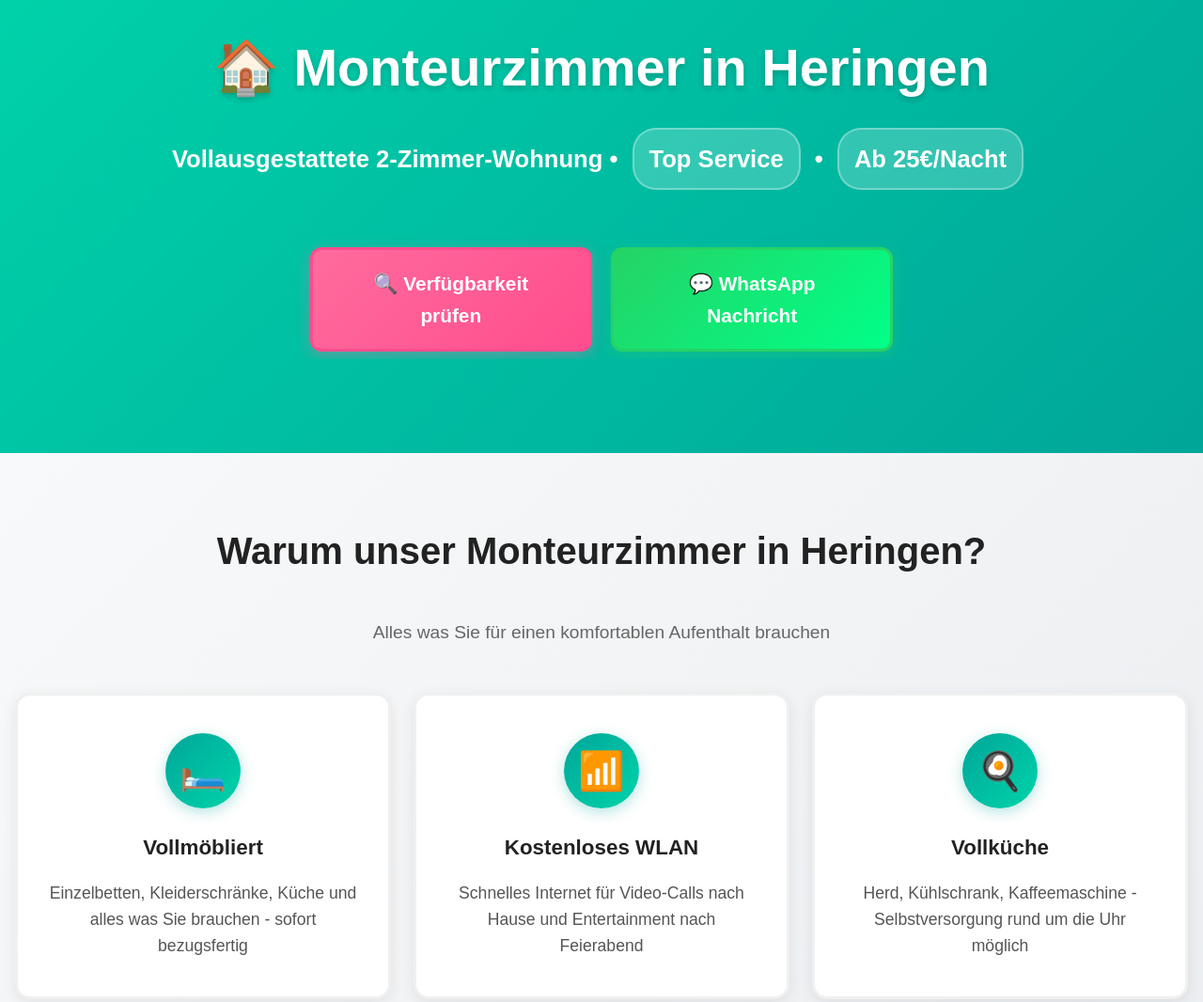
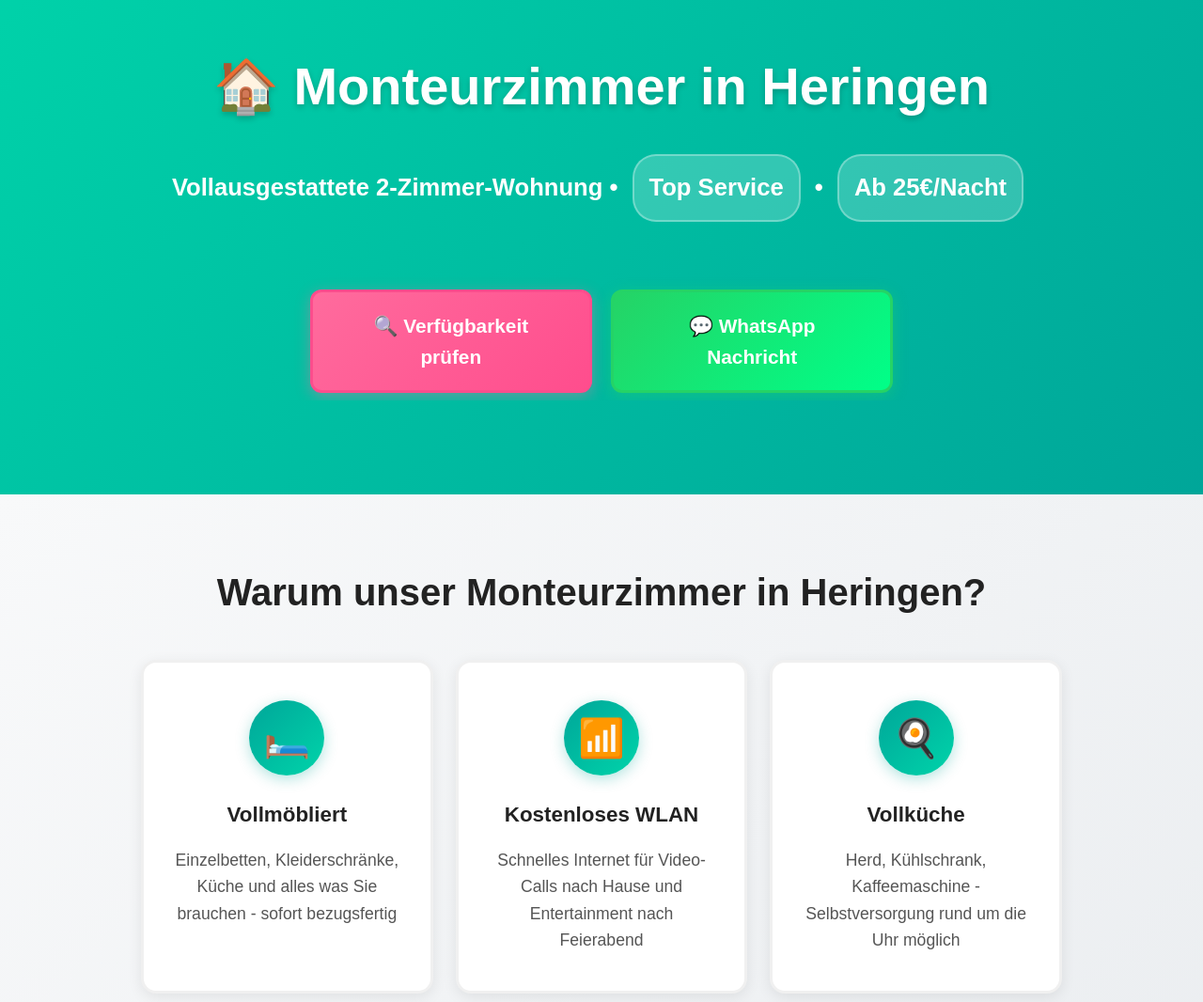
Before and after one commit to alx-hbg/sonja, a website: page index.html in a window 1280 px wide. Shown: the part 100-1166 px from the top of the page at 94% size. Drawn offline with Linux system fonts and the light colour scheme.

Commit message:
Smartphone

```diff
--- a/index.html
+++ b/index.html
@@ -548,6 +548,7 @@
             align-items: center;
             justify-content: center;
             font-size: 1.5rem;
+            flex-shrink: 0;
         }
 
         .quick-contact {
@@ -1078,7 +1079,7 @@
         .hero {
             background: linear-gradient(135deg, #00d4aa 0%, #00a699 100%);
             color: white;
-            padding: 120px 16px 80px;
+            padding: 140px 16px 80px;
             text-align: center;
             width: 100%;
             overflow-x: hidden;
@@ -1086,13 +1087,13 @@
 
         @media (min-width: 768px) {
             .hero {
-                padding: 140px 16px 100px;
+                padding: 160px 16px 100px;
             }
         }
 
         .hero h1 {
             font-size: clamp(2rem, 6vw, 3.5rem);
-            margin-bottom: 2rem;
+            margin-bottom: 2.5rem;
             font-weight: 800;
             line-height: 1.15;
             color: white;
@@ -1103,12 +1104,12 @@
 
         .hero p {
             font-size: clamp(1.2rem, 3vw, 1.6rem);
-            margin-bottom: 2.5rem;
+            margin-bottom: 3rem;
             max-width: 100%;
             margin-left: auto;
             margin-right: auto;
             color: white;
-            line-height: 1.8;
+            line-height: 2;
             font-weight: 600;
             padding: 0 8px;
         }
@@ -1156,6 +1157,7 @@
                 grid-template-columns: repeat(3, 1fr);
                 gap: 1.5rem;
                 padding: 0;
+                max-width: 980px;
             }
         }
 
@@ -1174,6 +1176,8 @@
         @media (min-width: 768px) {
             .feature-card {
                 padding: 2.5rem 2rem;
+                max-width: 320px;
+                margin: 0 auto;
             }
         }
 
@@ -1339,7 +1343,7 @@
             padding: 0.5rem 1rem;
             border-radius: 25px;
             display: inline-block;
-            margin: 0 0.5rem 0.8rem;
+            margin: 0 0.5rem 1rem;
             border: 2px solid rgba(255, 255, 255, 0.3);
             word-wrap: break-word;
             overflow-wrap: break-word;
@@ -1416,7 +1420,6 @@
     <section class="features">
         <div class="container">
             <h2 class="section-title">Warum unser Monteurzimmer in Heringen?</h2>
-            <p class="section-subtitle">Alles was Sie für einen komfortablen Aufenthalt brauchen</p>
             <div class="features-grid">
                 <div class="feature-card fade-in">
                     <div class="feature-icon">🛏️</div>
```
